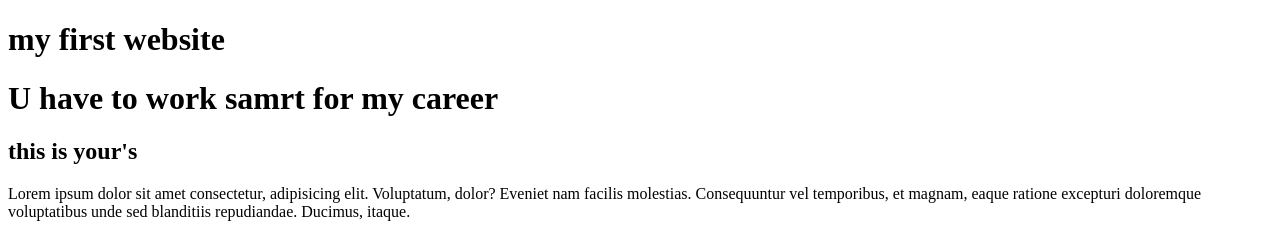
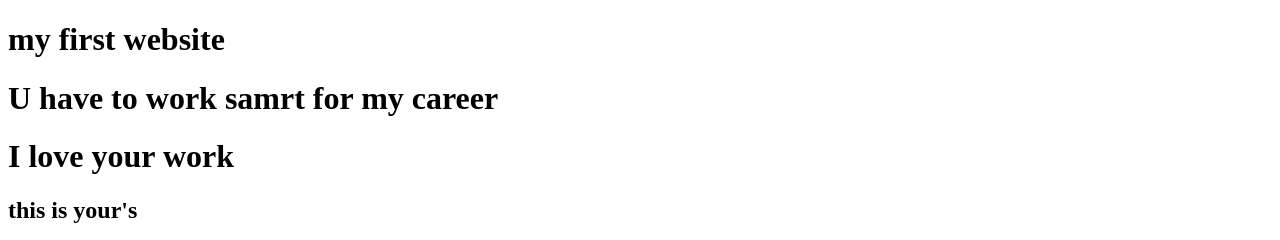
Before and after one commit to prodesignmax18/My-first-website, a plain HTML site: page index.html in a window 1280 px wide. Shown: the top 240 px of the page. Drawn offline with Linux system fonts and the light colour scheme.

Commit message:
again changed

```diff
--- a/index.html
+++ b/index.html
@@ -9,6 +9,7 @@
 <body>
     <h1>my first website</h1>
     <h1>U have to work samrt for my career</h1>
+    <h1>I love your work</h1>
     <h2>this is your's</h2>
     <P>Lorem ipsum dolor sit amet consectetur, adipisicing elit. Voluptatum, dolor? Eveniet nam facilis molestias. Consequuntur vel temporibus, et magnam, eaque ratione excepturi doloremque voluptatibus unde sed blanditiis repudiandae. Ducimus, itaque.</P>
     <h1>let's go to Dhaka</h1>
```
